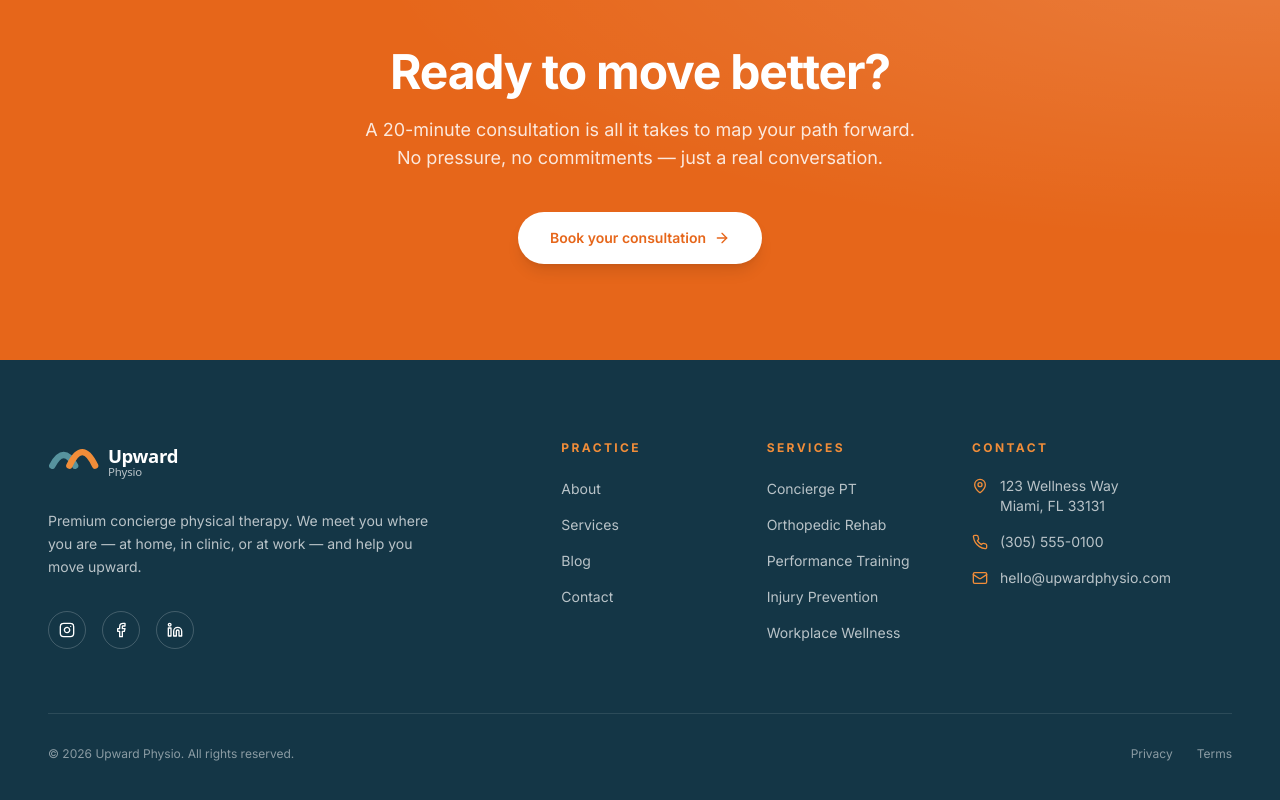
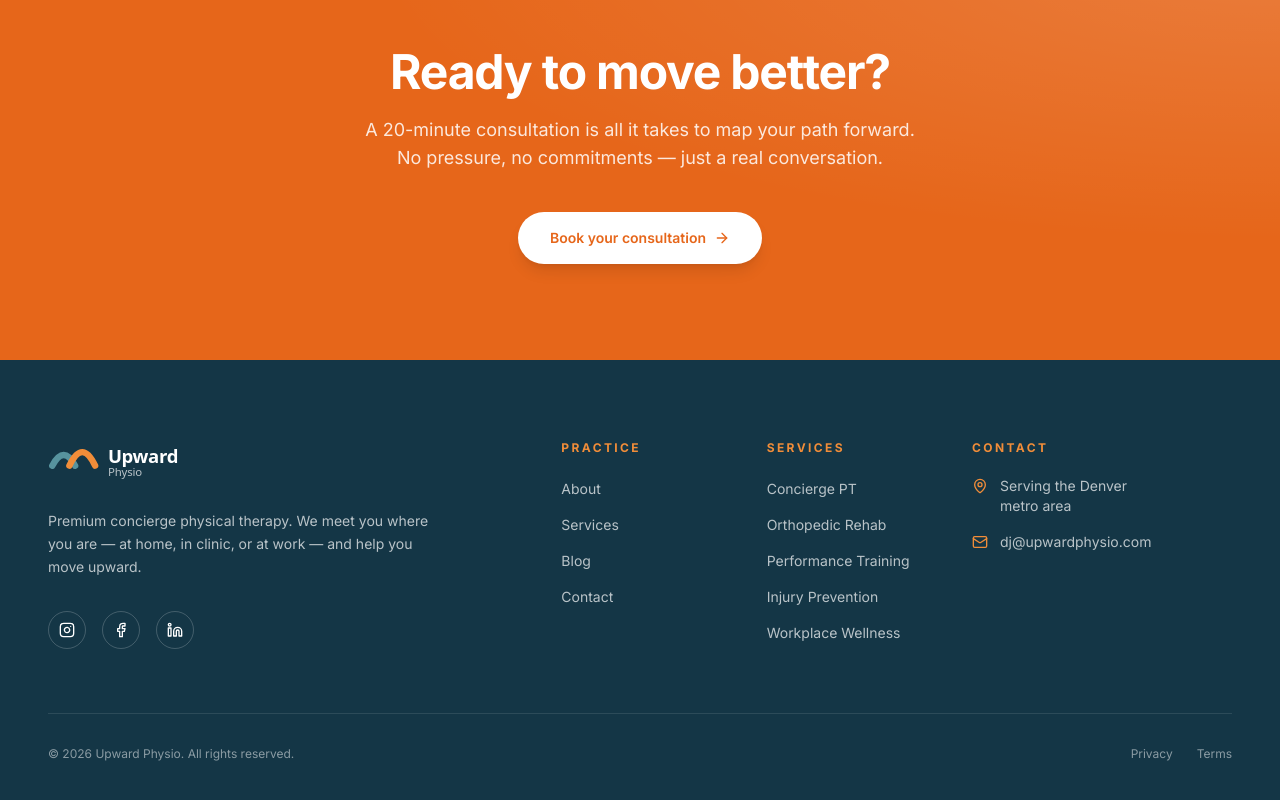
Before and after one commit to brian23662/upward_physio3, a Next.js app: page / in a window 1280 px wide. Shown: the part 3441-4241 px from the top of the page. Built offline with nearby package versions, Linux system fonts and the light colour scheme.

Commit message:
Update components: solid Navbar, Denver-only Footer, ServiceCard accent bar

```diff
--- a/components/Footer.tsx
+++ b/components/Footer.tsx
@@ -1,6 +1,6 @@
 import Link from "next/link";
 import Image from "next/image";
-import { Mail, Phone, MapPin, Instagram, Facebook, Linkedin } from "lucide-react";
+import { Mail, MapPin, Instagram, Facebook, Linkedin } from "lucide-react";
 
 const footerLinks = {
   Practice: [
@@ -106,24 +106,18 @@ export default function Footer() {
               <li className="flex items-start gap-3">
                 <MapPin className="mt-0.5 h-4 w-4 flex-shrink-0 text-accent-orange" />
                 <span>
-                  123 Wellness Way
+                  Serving the Denver
                   <br />
-                  Miami, FL 33131
+                  metro area
                 </span>
-              </li>
-              <li className="flex items-center gap-3">
-                <Phone className="h-4 w-4 flex-shrink-0 text-accent-orange" />
-                <a href="tel:+13055550100" className="transition-colors hover:text-white">
-                  (305) 555-0100
-                </a>
               </li>
               <li className="flex items-center gap-3">
                 <Mail className="h-4 w-4 flex-shrink-0 text-accent-orange" />
                 <a
-                  href="mailto:hello@upwardphysio.com"
+                  href="mailto:dj@upwardphysio.com"
                   className="transition-colors hover:text-white"
                 >
-                  hello@upwardphysio.com
+                  dj@upwardphysio.com
                 </a>
               </li>
             </ul>
```
